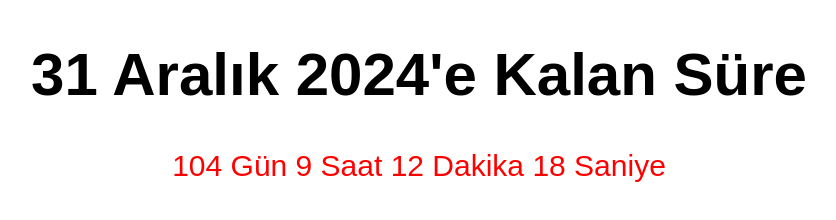
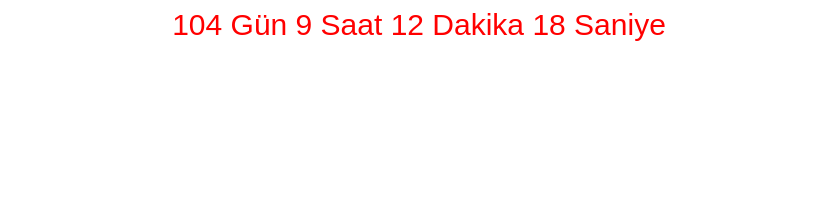
Before and after one commit to YigitMeric18/countdown, a plain HTML site: page docs/index.html in a window 1280 px wide. Shown: the whole page, without its empty margins (221-1057 px from the left). Drawn offline with Linux system fonts and the light colour scheme.

Commit message:
Update index.html

```diff
--- a/docs/index.html
+++ b/docs/index.html
@@ -16,7 +16,6 @@
     </style>
 </head>
 <body>
-    <h1>31 Aralık 2024'e Kalan Süre</h1>
     <div id="countdown" class="countdown"></div>
 
     <script>
```
